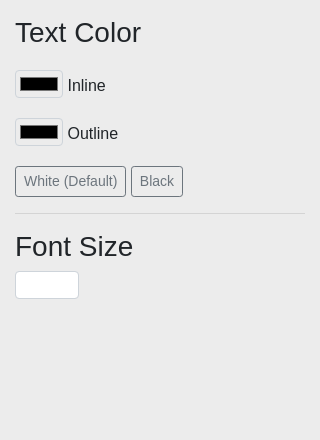
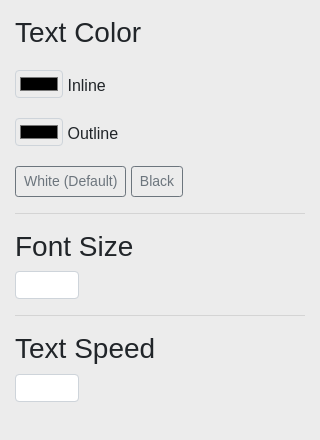
Before and after one commit to tommy19970714/commentscreen_electron, an Electron app: page static/settings.html in a window 320 px wide. Drawn offline with nearby package versions, Linux system fonts and the light colour scheme; no server answers.

Commit message:
add text speed

```diff
--- a/package.json
+++ b/package.json
@@ -2,7 +2,7 @@
   "name": "commentscreen",
   "productName": "CommentScreen",
   "copyright": "Copyright © 2019 Toshiki Tomihira",
-  "version": "1.0.1",
+  "version": "1.0.2",
   "description": "You can give a presentation while talking with the audience since their comments appear over your screen",
   "main": "./src/main.js",
   "scripts": {
--- a/src/comments.js
+++ b/src/comments.js
@@ -21,11 +21,12 @@ class CommentStage {
         this.emojis = emojis;
         createjs.Ticker.timingMode = createjs.Ticker.RAF
         createjs.Ticker.addEventListener("tick", function () {
+            var speed = store.get('text-speed') || 1;
             for (var y = 0; y < lines.length; y++) {
                 let line = lines[y];
                 for (var z = 0; z < line.length; z++) {
                     let textlength = line[z].getChildAt(0).text.length;
-                    line[z].x -= (((textlength * Math.floor(height / 11)) + width) / 10) / 80;
+                    line[z].x -= speed * (((textlength * Math.floor(height / 11)) + width) / 10) / 100;
 
                     if (line[z].x < -textlength * Math.floor(height / 11)) {
                         container.removeChild(line[z]);
--- a/src/settings.js
+++ b/src/settings.js
@@ -3,7 +3,7 @@ const { BrowserWindow } = electron.remote;
 
 function openSettingsWindow() {
     let win = new BrowserWindow({
-        width: 320, height: 360
+        width: 320, height: 440
     });
     win.on('close', () => { win = null })
     win.loadFile('static/settings.html');
--- a/static/settings.html
+++ b/static/settings.html
@@ -33,6 +33,13 @@
         <div>
             <input type="number" id="fontsize" class="form-control">
         </div>
+
+        <hr>
+
+        <h3>Text Speed</h3>
+        <div>
+            <input type="number" id="textspeed" class="form-control" min="1" max="7">
+        </div>
     </div>
 
     <script type="text/javascript">
@@ -51,6 +58,7 @@
         const inlinePicker = document.getElementById('inline-color-picker');
         const outlinePicker = document.getElementById('outline-color-picker');
         const textFontsize = document.getElementById('fontsize');
+        const textSpeed = document.getElementById('textspeed');
 
         inlinePicker.addEventListener('change', (e) => {
             store.set('text-inline-color', e.target.value);
@@ -62,7 +70,11 @@
 
         textFontsize.addEventListener('change', (e) => {
             store.set('text-fontsize', e.target.value)
-        })
+        });
+
+        textSpeed.addEventListener('change', (e) => {
+            store.set('text-speed', e.target.value)
+        });
 
         function reflectColorPicker() {
             var inColor = store.get('text-inline-color') || "#ffffff";
@@ -74,6 +86,11 @@
         function reflectFontsize() {
             var fontsize = store.get('text-fontsize') || 60;
             textFontsize.value = fontsize;
+        }
+
+        function reflectTextSpeed() {
+            var textspeed = store.get('text-speed') || 1;
+            textSpeed.value = textspeed;
         }
 
         function changeTextColorWhite() {
@@ -91,6 +108,7 @@
         window.onload = () => {
             reflectColorPicker();
             reflectFontsize();
+            reflectTextSpeed();
         }
     </script>
 </body>
--- a/static/style/settings.css
+++ b/static/style/settings.css
@@ -24,7 +24,7 @@ input[type="color"].form-control {
     padding: 2px;
 }
 
-#fontsize {
+#fontsize, #textspeed {
     height: 28px;
     width: 64px;
 }
```
